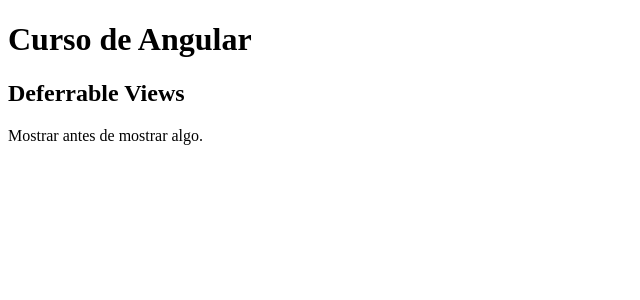
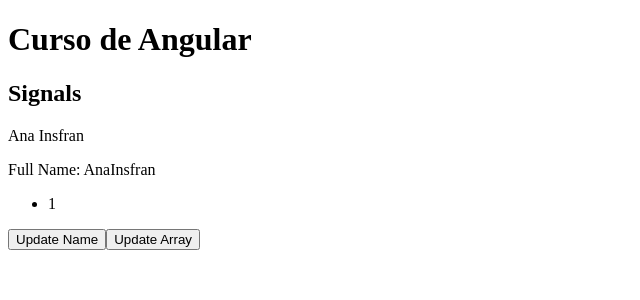
Before and after one commit to AnaPaulaInsfran/meu-primeiro-projeto-latest, an Angular app: page / in a window 1280 px wide. Shown: the top 300 px of the page, without its empty margins (0-640 px from the left). Built offline with nearby package versions, Linux system fonts and the light colour scheme.

Commit message:
feat:usado-signal

```diff
--- a/src/app/app.component.ts
+++ b/src/app/app.component.ts
@@ -8,6 +8,7 @@
 import { TemplateVariablesComponent } from "./components/template/template-variables/template-variables.component";
 import { TemplateControlFlowComponent } from './components/template/template-control-flow/template-control-flow.component';
 import { TemplateDeferrableViewsComponent } from './components/template/template-deferrable-views/template-deferrable-views.component';
+import { SignalsComponent } from './components/signals/signals.component';
 
 
 
@@ -21,7 +22,8 @@
       TemplateBindingComponent,
       TemplateVariablesComponent,
       TemplateControlFlowComponent,
-      TemplateDeferrableViewsComponent
+      TemplateDeferrableViewsComponent,
+      SignalsComponent
     ],
 
     template: `
@@ -29,8 +31,10 @@
     <!-- <app-template-variables /> -->
     <!-- <app-template-control-flow></app-template-control-flow> -->
     <!-- <app-new-component /> -->
+    <!-- <app-template-deferrable-views /> -->
     <h1>Curso de Angular</h1>
-    <app-template-deferrable-views />
+    <app-signals />
+
     `,
 })
 
--- /dev/null
+++ b/src/app/components/signals/signals.component.html
@@ -0,0 +1,13 @@
+<h2>Signals</h2>
+
+<p>{{firstName()}} {{lastName()}}</p>
+<p>Full Name: {{fullName()}}</p>
+
+<ul>
+  @for (item of array(); track item) {
+    <li>{{item}}</li>
+  }
+</ul>
+
+<button (click)="updateName()">Update Name</button>
+<button (click)="updateArray()">Update Array</button>
--- /dev/null
+++ b/src/app/components/signals/signals.component.ts
@@ -0,0 +1,37 @@
+import { CommonModule } from '@angular/common';
+import { Component, computed, signal } from '@angular/core';
+
+@Component({
+  selector: 'app-signals',
+  standalone: true,
+  imports: [CommonModule],
+  templateUrl: './signals.component.html',
+  styleUrl: './signals.component.scss'
+})
+export class SignalsComponent {
+  public firstName =signal('Ana');
+  public lastName = signal('Insfran');
+
+  public fullName = computed( () => {
+    return this.firstName() + this.lastName();
+  })
+
+  public array = signal([1]);
+
+  constructor() {
+
+  }
+
+  public updateName(){
+    return this.firstName.set('Paula')
+  }
+
+  public updateArray() {
+    this.array.update(
+      (oldValue: Array<number>) => {
+        console.log(oldValue)
+        return [...oldValue, oldValue.length + 1]
+      }
+    )
+  }
+}
```
Also changed, not shown: src/app/components/signals/signals.component.scss (added), 1 other file (tests, documents, lock files or other folders).
